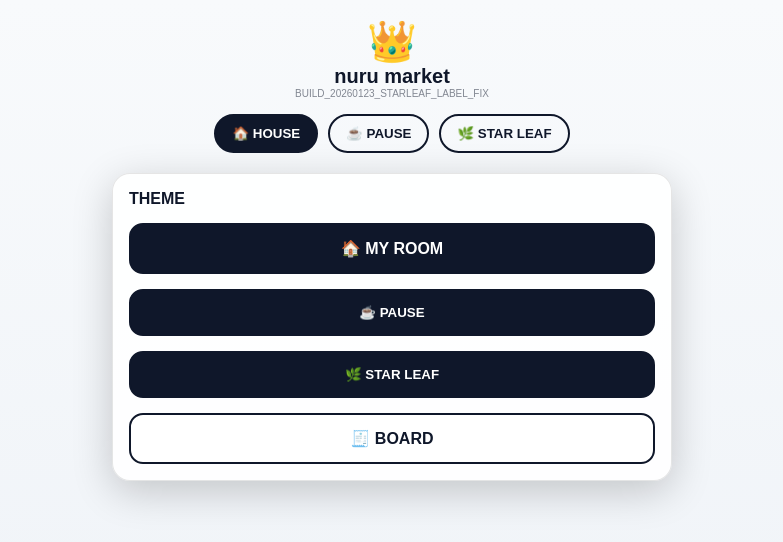
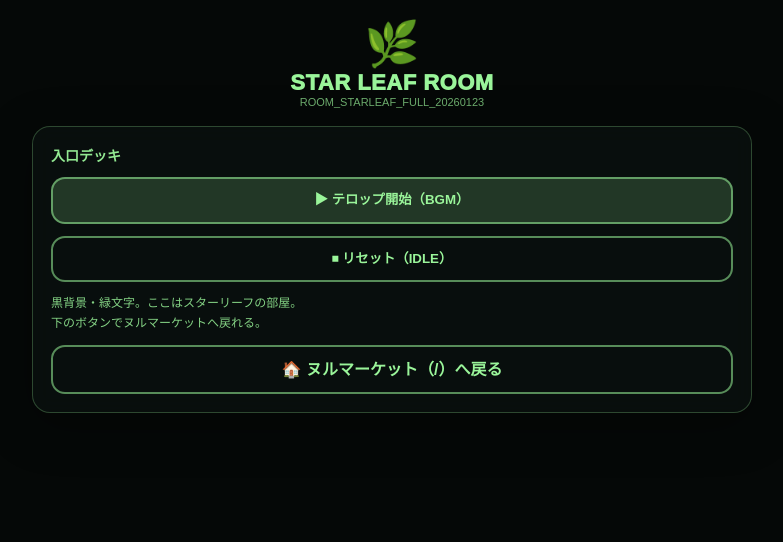
Before and after one commit to kan0601g-maker/pause-pwa, a Next.js app: page / in a window 1280 px wide. Shown: the top 542 px of the page, without its empty margins (248-1031 px from the left). Built offline with nearby package versions, Linux system fonts and the light colour scheme.

Commit message:
Update page.js

```diff
--- a/app/page.js
+++ b/app/page.js
@@ -1,147 +1,292 @@
+// app/rooms/starleaf/page.js
 "use client";
 
 import Link from "next/link";
-import { useMemo, useRef, useState } from "react";
+import { useEffect, useMemo, useRef, useState } from "react";
 
 export default function Page() {
-  const BUILD_TAG = "BUILD_20260123_STARLEAF_LABEL_FIX";
+  const BUILD_TAG = "ROOM_STARLEAF_FULL_20260123";
 
-  const [screen, setScreen] = useState("HOUSE");
-  const [houseTheme, setHouseTheme] = useState("Nordic");
-
-  const [starleafPhase, setStarleafPhase] = useState("idle");
+  // 演出フェーズ
+  // idle -> opening -> scanning -> ready
+  const [phase, setPhase] = useState("idle");
   const [crawlKey, setCrawlKey] = useState(0);
 
+  // timers
   const tOpenRef = useRef(null);
   const tReadyRef = useRef(null);
 
-  const clearStarleafTimers = () => {
-    if (tOpenRef.current) clearTimeout(tOpenRef.current);
-    if (tReadyRef.current) clearTimeout(tReadyRef.current);
+  // WebAudio
+  const audioCtxRef = useRef(null);
+  const playingRef = useRef(false);
+
+  const OPENING_MS = 9500; // 8〜12秒帯
+  const SCANNING_MS = 2000;
+
+  const openingLines = [
+    "遠い遠い、静かな海の底。",
+    "光の届かない場所で、芽吹きは始まった。",
+    "",
+    "STAR LEAF —— それは“語り”が育つ森。",
+    "言葉が、潮のように満ち引きする場所。",
+    "",
+    "あなたは今、入口に立っている。",
+    "始めるのは、いつでもいい。",
+  ];
+
+  const clearTimers = () => {
+    if (tOpenRef.current) {
+      clearTimeout(tOpenRef.current);
       tOpenRef.current = null;
+    }
+    if (tReadyRef.current) {
+      clearTimeout(tReadyRef.current);
       tReadyRef.current = null;
+    }
   };
 
-  function goScreen(next) {
-    clearStarleafTimers();
-    setStarleafPhase("idle");
-    setScreen(next);
+  const stopTheme = () => {
+    try {
+      playingRef.current = false;
+      const ctx = audioCtxRef.current;
+      if (ctx && ctx.state === "running") ctx.suspend();
+    } catch {}
+  };
+
+  const playTheme = () => {
+    try {
+      if (playingRef.current) return;
+
+      const AudioContext = window.AudioContext || window.webkitAudioContext;
+      const ctx = audioCtxRef.current || new AudioContext();
+      audioCtxRef.current = ctx;
+
+      if (ctx.state === "suspended") ctx.resume();
+      playingRef.current = true;
+
+      const master = ctx.createGain();
+      master.gain.value = 0.06;
+      master.connect(ctx.destination);
+
+      const startAt = ctx.currentTime + 0.02;
+
+      const makeTone = (freq, t, dur, type = "sine", gain = 0.9) => {
+        const o = ctx.createOscillator();
+        const g = ctx.createGain();
+        o.type = type;
+        o.frequency.setValueAtTime(freq, t);
+        g.gain.setValueAtTime(0.0001, t);
+        g.gain.exponentialRampToValueAtTime(gain, t + 0.01);
+        g.gain.exponentialRampToValueAtTime(0.0001, t + dur);
+        o.connect(g);
+        g.connect(master);
+        o.start(t);
+        o.stop(t + dur + 0.02);
+      };
+
+      const pattern = [
+        { f: 440, dt: 0.0, d: 0.28, type: "sawtooth", g: 0.55 },
+        { f: 330, dt: 0.32, d: 0.38, type: "sawtooth", g: 0.55 },
+        { f: 392, dt: 0.78, d: 0.26, type: "sawtooth", g: 0.5 },
+        { f: 110, dt: 0.0, d: 0.55, type: "triangle", g: 0.35 },
+        { f: 98, dt: 0.62, d: 0.55, type: "triangle", g: 0.35 },
+      ];
+
+      const loopLen = 1.2;
+      const loops = Math.ceil(OPENING_MS / 1000 / loopLen);
+
+      for (let i = 0; i < loops; i++) {
+        const baseT = startAt + i * loopLen;
+        for (const p of pattern) makeTone(p.f, baseT + p.dt, p.d, p.type, p.g);
       }
 
-  const theme = useMemo(
-    () => (screen !== "HOUSE" ? "plain" : houseTheme),
-    [screen, houseTheme]
+      window.setTimeout(() => stopTheme(), OPENING_MS + 200);
+    } catch {}
+  };
+
+  const startOpening = () => {
+    clearTimers();
+    setPhase("opening");
+    setCrawlKey((v) => v + 1);
+    playTheme();
+
+    tOpenRef.current = setTimeout(() => setPhase("scanning"), OPENING_MS);
+    tReadyRef.current = setTimeout(() => {
+      setPhase("ready");
+      stopTheme();
+    }, OPENING_MS + SCANNING_MS);
+  };
+
+  const skipToScanning = () => {
+    clearTimers();
+    stopTheme();
+    setPhase("scanning");
+    tReadyRef.current = setTimeout(() => setPhase("ready"), SCANNING_MS);
+  };
+
+  useEffect(() => {
+    return () => {
+      clearTimers();
+      stopTheme();
+    };
+  }, []);
+
+  const bg = useMemo(
+    () => ({
+      background: "#050807",
+      color: "#9AF59A",
+    }),
+    []
   );
 
-  const bg = (() => {
-    if (screen === "PAUSE") return { background: "#ffffff", color: "#111827" };
-    if (screen === "STARLEAF") return { background: "#050807", color: "#9AF59A" };
-    if (theme === "Nordic") {
-      return {
-        background: "linear-gradient(180deg, #f8fafc 0%, #eef2f7 100%)",
-        color: "#0f172a",
-      };
-    }
-    return {
-      background:
-        "radial-gradient(1200px 600px at 20% 10%, rgba(140,180,255,0.25) 0%, rgba(0,0,0,0) 55%), linear-gradient(180deg, #0b1020 0%, #0a0f1a 55%, #0d1424 100%)",
-      color: "#e6eefc",
-    };
-  })();
-
   const panelStyle = {
-    maxWidth: 560,
+    maxWidth: 720,
     margin: "0 auto",
     borderRadius: 18,
-    padding: 16,
+    padding: 18,
     boxSizing: "border-box",
-    border: "1px solid rgba(0,0,0,0.1)",
-    background: "rgba(255,255,255,0.9)",
-    boxShadow: "0 10px 40px rgba(0,0,0,0.2)",
+    overflow: "hidden",
+    border: "1px solid rgba(154, 245, 154, 0.25)",
+    background: "rgba(10, 18, 16, 0.70)",
+    boxShadow: "0 12px 48px rgba(0,0,0,0.35)",
+    backdropFilter: "blur(10px)",
   };
 
-  /** 🔴 ここが修正ポイント */
-  const btn = (variant = "solid") => ({
-    display: "flex",
+  const btn = (variant = "solid") => {
+    const common = {
+      display: "inline-flex",
       alignItems: "center",
       justifyContent: "center",
+      gap: 10,
       width: "100%",
-    padding: "14px",
+      padding: "14px 16px",
       borderRadius: 14,
-    fontWeight: 700,
+      fontWeight: 900,
       textDecoration: "none",
       cursor: "pointer",
-    border: "2px solid #0f172a",
-    boxSizing: "border-box", // ← これが無いと必ずはみ出す
-    background: variant === "ghost" ? "#fff" : "#0f172a",
-    color: variant === "ghost" ? "#0f172a" : "#fff",
-  });
+      border: "2px solid",
+      boxSizing: "border-box",
+      lineHeight: 1.1,
+    };
 
-  const topTabStyle = (active) => ({
-    padding: "10px 16px",
-    borderRadius: 999,
-    fontWeight: 700,
-    cursor: "pointer",
-    border: "2px solid #0f172a",
-    background: active ? "#0f172a" : "transparent",
-    color: active ? "#fff" : "#0f172a",
-  });
+    return {
+      ...common,
+      background: variant === "ghost" ? "transparent" : "rgba(154, 245, 154, 0.18)",
+      borderColor: "rgba(154, 245, 154, 0.55)",
+      color: "#9AF59A",
+    };
+  };
 
   return (
-    <main
-      style={{
-        minHeight: "100dvh",
-        padding: 18,
-        fontFamily: "sans-serif",
-        boxSizing: "border-box",
-        ...bg,
-      }}
-    >
-      <div style={{ maxWidth: 560, margin: "0 auto" }}>
-        <header style={{ textAlign: "center", marginBottom: 20 }}>
-          <div style={{ fontSize: 40 }}>👑</div>
-          <div style={{ fontSize: 20, fontWeight: 900 }}>nuru market</div>
-          <div style={{ fontSize: 10, opacity: 0.5 }}>{BUILD_TAG}</div>
+    <main style={{ minHeight: "100dvh", padding: 18, boxSizing: "border-box", fontFamily: "sans-serif", ...bg }}>
+      <style>{`
+        @keyframes crawlUp {
+          0%   { transform: translateY(80%);  opacity: 0; }
+          10%  { opacity: 1; }
+          90%  { opacity: 1; }
+          100% { transform: translateY(-120%); opacity: 0; }
+        }
+      `}</style>
 
-          <div
-            style={{
-              marginTop: 15,
-              display: "flex",
-              gap: 10,
-              justifyContent: "center",
-            }}
-          >
-            <button onClick={() => goScreen("HOUSE")} style={topTabStyle(screen === "HOUSE")}>
-              🏠 HOUSE
-            </button>
-            <button onClick={() => goScreen("PAUSE")} style={topTabStyle(screen === "PAUSE")}>
-              ☕ PAUSE
-            </button>
-            <button onClick={() => goScreen("STARLEAF")} style={topTabStyle(screen === "STARLEAF")}>
-              🌿 STAR LEAF
-            </button>
-          </div>
+      <div style={{ maxWidth: 720, margin: "0 auto" }}>
+        <header style={{ textAlign: "center", marginBottom: 18 }}>
+          <div style={{ fontSize: 44 }}>🌿</div>
+          <div style={{ fontSize: 22, fontWeight: 1000, letterSpacing: 0.5 }}>STAR LEAF ROOM</div>
+          <div style={{ fontSize: 11, opacity: 0.7 }}>{BUILD_TAG}</div>
         </header>
 
         <section style={panelStyle}>
-          {screen === "HOUSE" && (
-            <div style={{ display: "grid", gap: 15 }}>
-              <div style={{ fontWeight: 900 }}>THEME</div>
+          <div style={{ display: "grid", gap: 12 }}>
+            <div style={{ fontWeight: 1000, fontSize: 14, opacity: 0.95 }}>入口デッキ</div>
 
-              <Link href="/my-room" style={btn()}>
-                🏠 MY ROOM
-              </Link>
-              <button onClick={() => goScreen("PAUSE")} style={btn()}>
-                ☕ PAUSE
+            {/* 省略ゼロ：常時表示 */}
+            <button onClick={startOpening} style={btn()}>
+              ▶ テロップ開始（BGM）
             </button>
-              <button onClick={() => goScreen("STARLEAF")} style={btn()}>
-                🌿 STAR LEAF
+            <button onClick={() => setPhase("idle")} style={btn("ghost")}>
+              ⏹ リセット（IDLE）
             </button>
-              <Link href="/board" style={btn("ghost")}>
-                🧾 BOARD
+
+            {phase === "opening" && (
+              <div
+                style={{
+                  height: 260,
+                  background: "#000",
+                  position: "relative",
+                  overflow: "hidden",
+                  borderRadius: 15,
+                  border: "2px solid rgba(154,245,154,0.9)",
+                }}
+              >
+                <div
+                  key={crawlKey}
+                  style={{
+                    position: "absolute",
+                    width: "100%",
+                    textAlign: "center",
+                    color: "#F6D34A",
+                    animation: `crawlUp ${OPENING_MS}ms linear forwards`,
+                    padding: 18,
+                    boxSizing: "border-box",
+                  }}
+                >
+                  <div style={{ fontSize: 20, fontWeight: 1000 }}>EPISODE: NEW BREATH</div>
+                  <div style={{ marginTop: 16, fontSize: 14, lineHeight: 1.75 }}>
+                    {openingLines.map((l, i) => (
+                      <div key={i}>{l || <br />}</div>
+                    ))}
+                  </div>
+                </div>
+
+                <button
+                  onClick={skipToScanning}
+                  style={{
+                    position: "absolute",
+                    top: 10,
+                    right: 10,
+                    background: "rgba(154,245,154,0.25)",
+                    color: "#9AF59A",
+                    border: "1px solid rgba(154,245,154,0.8)",
+                    borderRadius: 10,
+                    padding: "8px 12px",
+                    cursor: "pointer",
+                    fontWeight: 1000,
+                  }}
+                >
+                  SKIP
+                </button>
+              </div>
+            )}
+
+            {phase === "scanning" && (
+              <div style={{ textAlign: "center", padding: 20, border: "1px solid rgba(154,245,154,0.35)", borderRadius: 14 }}>
+                📡 SCANNING...
+              </div>
+            )}
+
+            {phase === "ready" && (
+              <div style={{ display: "grid", gap: 10 }}>
+                <div style={{ textAlign: "center", fontWeight: 1000 }}>✅ READY</div>
+                <div style={{ fontSize: 12, opacity: 0.85, lineHeight: 1.6, textAlign: "center" }}>
+                  ここが「スターリーフの部屋」。
+                  <br />
+                  （デッキが消えてたのは “省略コードで空ページ” になってたから）
+                </div>
+              </div>
+            )}
+
+            {phase === "idle" && (
+              <div style={{ fontSize: 12, opacity: 0.85, lineHeight: 1.6 }}>
+                黒背景・緑文字。ここはスターリーフの部屋。
+                <br />
+                下のボタンでヌルマーケットへ戻れる。
+              </div>
+            )}
+
+            <Link href="/" style={btn("ghost")}>
+              🏠 ヌルマーケット（/）へ戻る
             </Link>
           </div>
-          )}
         </section>
       </div>
     </main>
```
Lines whose indentation alone changed are shown as unchanged.
